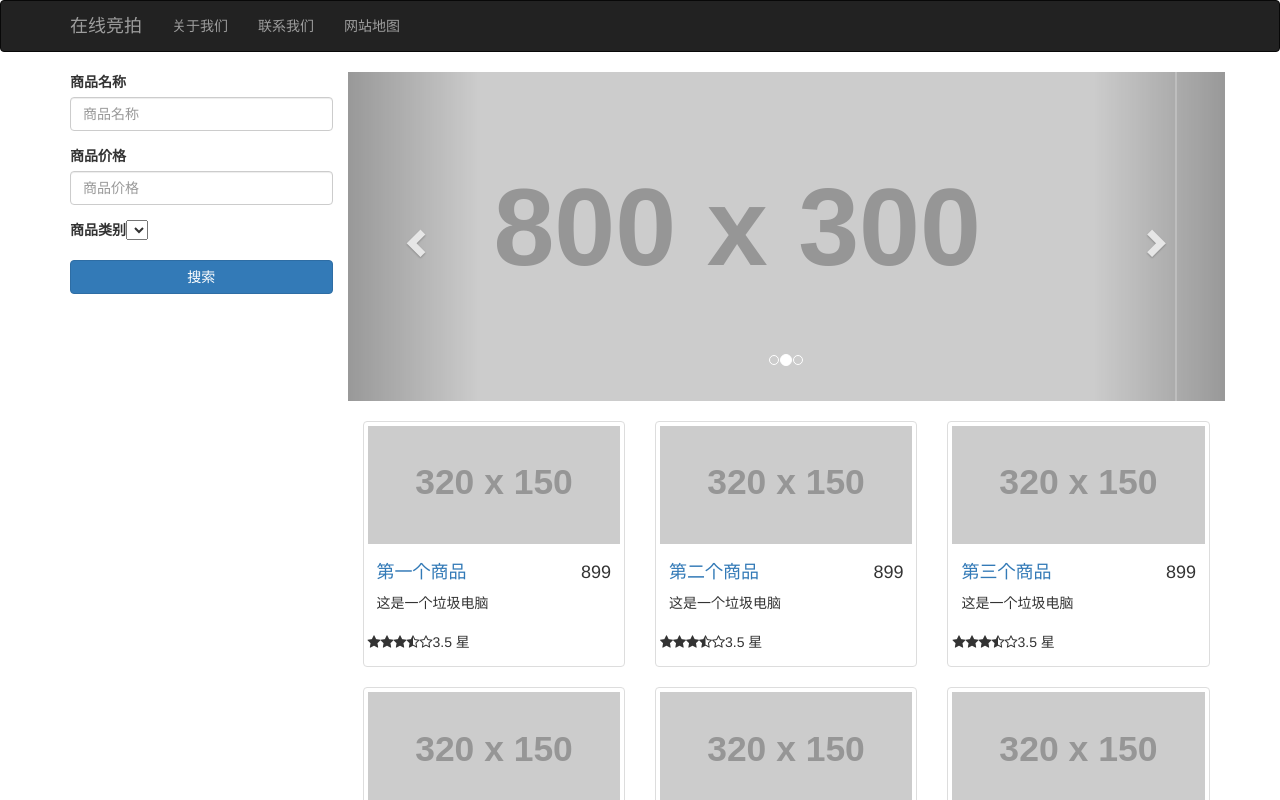
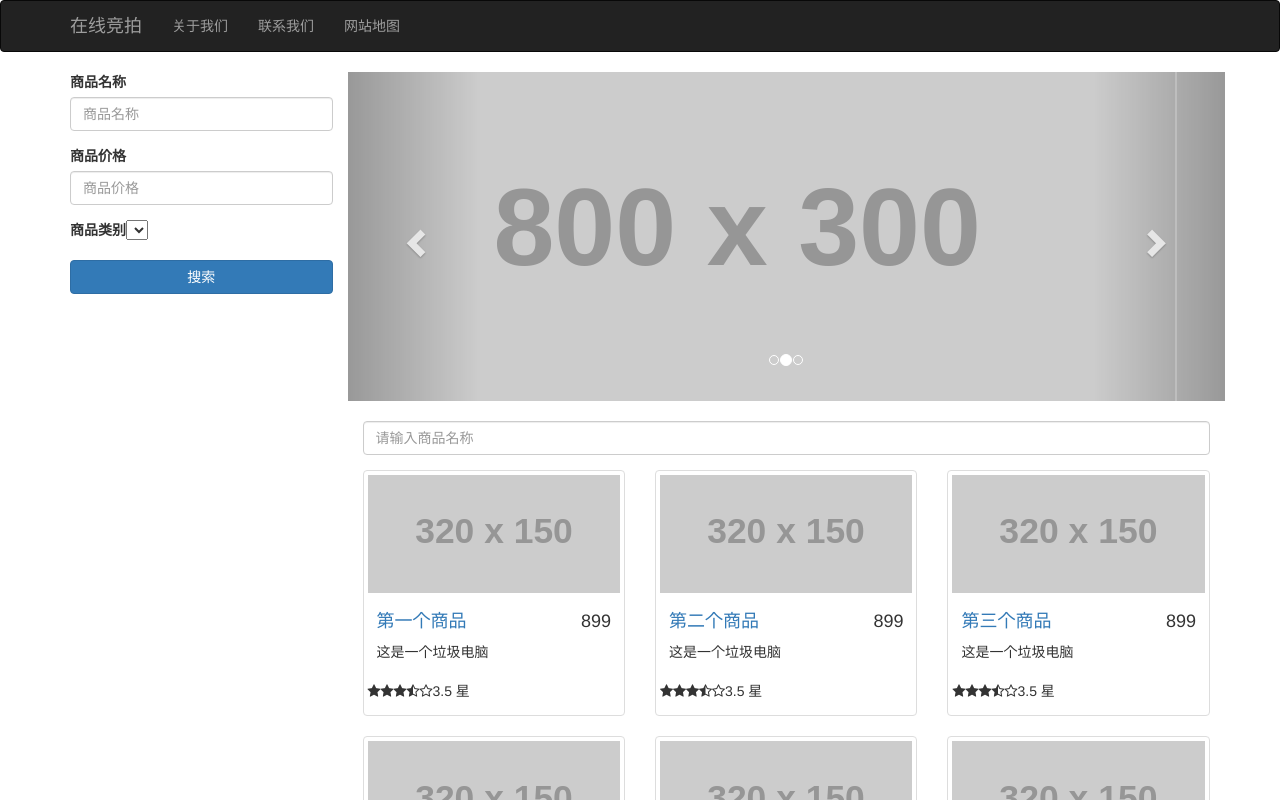
Before and after one commit to quadrant26/angular4_demo, an Angular app in the folder angular-app/: page / in a window 1280 px wide. Shown: the top 800 px of the page. Built offline with nearby package versions, Linux system fonts and the light colour scheme.

Commit message:
product filter pipe

```diff
--- a/angular-app/src/app/product/product.component.html
+++ b/angular-app/src/app/product/product.component.html
@@ -1,4 +1,10 @@
-<div class="col-sm-4 col-md-4 col-lg-4" *ngFor="let product of products">
+<div class="col-sm-12">
+  <div class="form-group">
+    <input type="text" class="form-control" placeholder="请输入商品名称" [formControl]="titleFilter">
+  </div>
+</div>
+
+<div class="col-sm-4 col-md-4 col-lg-4" *ngFor="let product of products | filter:'title' : keyword">
   <div class="thumbnail">
     <img src="http://placehold.it/320x150" alt="商品图片">
     <div class="caption">
--- a/angular-app/src/app/product/product.component.ts
+++ b/angular-app/src/app/product/product.component.ts
@@ -1,5 +1,7 @@
 import { Component, OnInit } from '@angular/core';
 import {ProductService} from "../shared/product.service";
+import {FormControl} from "@angular/forms";
+import 'rxjs/add/operator/debounceTime';
 
 @Component({
   selector: 'app-product',
@@ -11,7 +13,16 @@
   //public products: Array<Product>;
   public products: Product[];
 
-  constructor(private productService: ProductService) { }
+  private keyword:string;
+
+  private titleFilter: FormControl = new FormControl();
+
+  constructor(private productService: ProductService) {
+    this.titleFilter.valueChanges
+      .debounceTime(500)
+      .subscribe( value => this.keyword = value );
+    console.log();
+  }
 
   ngOnInit() {
     // this.products = [
```
